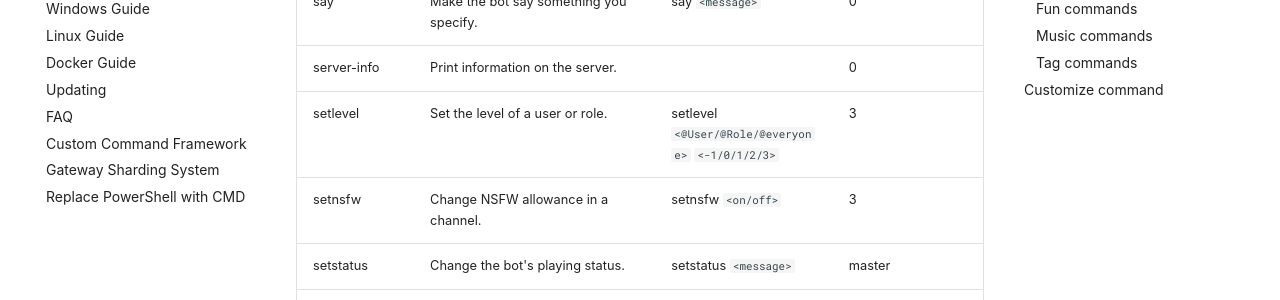
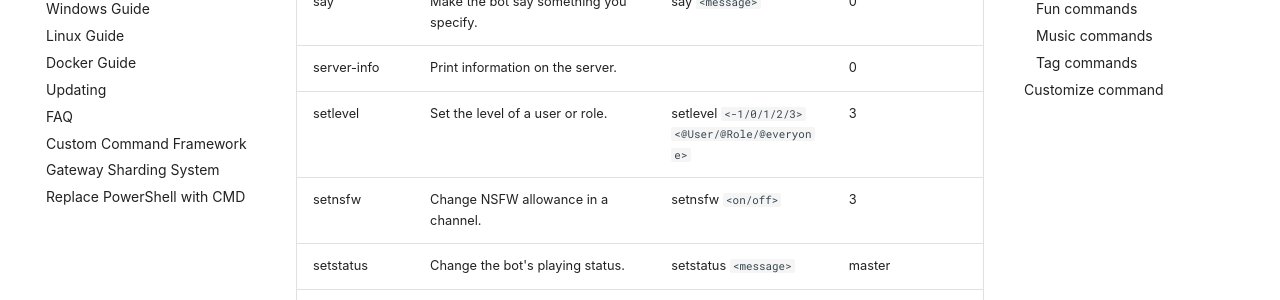
Before and after one commit to TheSharks/WildBeastDocs, an MkDocs documentation site: the page built from docs/commands.md, in a window 1280 px wide and 900 px high, scrolled down 1526 px. Shown: the part 153-453 px from the top of the window. Built offline with MkDocs 1.6.1 and Material for MkDocs 9.7.7, drawn with Linux system fonts in a browser that asks for light colours; some web fonts are replaced; comment, search, counter and statistics services are not loaded; old or Windows-style settings are respelled for this version of MkDocs.

```diff
--- a/docs/commands.md
+++ b/docs/commands.md
@@ -29,7 +29,7 @@ purge | Delete a specified count of messages. | purge `<amount>` | Manage Messag
 rankup | Bump a user's permission level up by one notch. | rankup @User | 3
 say | Make the bot say something you specify. | say `<message>` | 0
 server-info | Print information on the server. |  | 0
-setlevel | Set the level of a user or role. | setlevel `<@User/@Role/@everyone>` `<-1/0/1/2/3>` | 3
+setlevel | Set the level of a user or role. | setlevel `<-1/0/1/2/3>` `<@User/@Role/@everyone>` | 3
 setnsfw | Change NSFW allowance in a channel. | setnsfw `<on/off>` | 3
 setstatus | Change the bot's playing status. | setstatus `<message>` | master
 takerole | Take a role from a user. | takerole @User `<role name>` | 3, Manage Roles permission required
```
